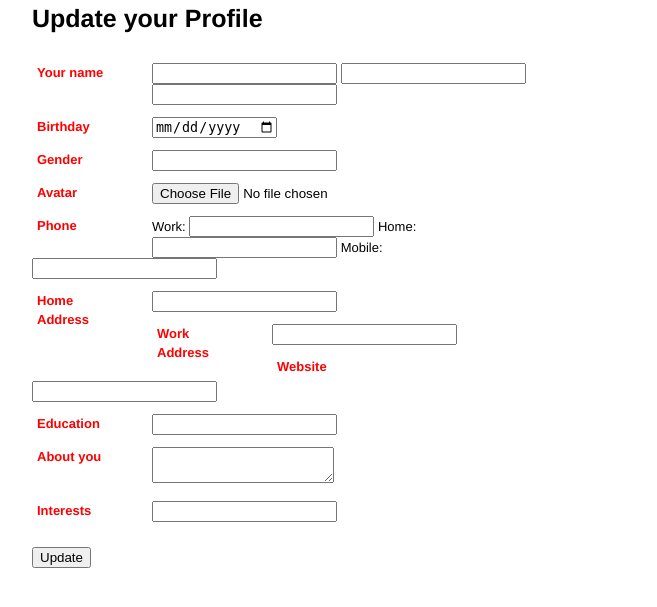
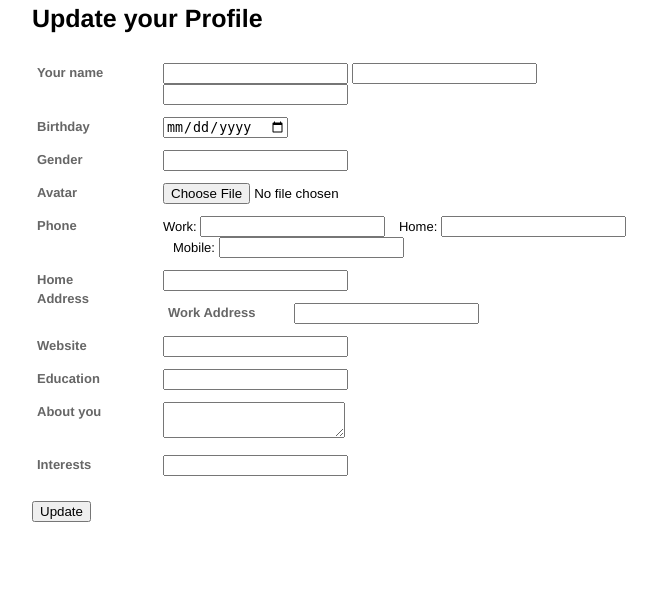
Before and after one commit to hongphi/vietdev, a Django app: template templates/profile/update_profile.html in a window 1280 px wide. Shown: the part 59-666 px from the top of the page, without its empty margins (68-725 px from the left). Run offline with Django 3.2, Linux system fonts and the light colour scheme; the template is opened without the code that fills it, so the values that code supplies are empty, except form fields; tables that the repository leaves empty hold one stand-in row (values such as "Sample post"); form fields are guessed from the names that the template uses; parts of the project's set-up code (start-up, migrations or seed data) failed here and were passed over.

Commit message:
modified layout with css

```diff
--- a/static_source/css/profile.css
+++ b/static_source/css/profile.css
@@ -1,7 +1,7 @@
 
 .view {
 	margin-left: 100px;
-	width: 500px;
+	width: 600px;
 }
 .profile {
 	display: block;
@@ -9,18 +9,37 @@
 }
 
 .profile dt {
-	color: red;
+	color: #666666;
 	position: inherit;
 	float: left;
     font-weight: bold;
     margin-right: 30px;
     padding: 5px;
-    width: 80px;
+    width: 91px;
 
 }
 
 .profile dd {
-	margin:2px 0;
-    padding:5px 0;
+	margin: 2px 0;
+    padding: 5px 5px;
 	background: transparent;
 }
+
+#id_home_address, #id_work_address, #id_website {
+	width: 350px;
+}
+#id_work_phone, #id_home_phone, #id_mobile_phone {
+	width: 80px;
+}
+
+#id_first_name, #id_middle_name, #id_last_name {
+	width: 100px;
+}
+
+#id_education, #id_about_user, #id_interests {
+	width: 450px;
+	font: 12px/1.4em Verdana,sans-serif;
+}
+.phone {
+	margin-left: 10px;
+}
--- a/templates/profile/profile.html
+++ b/templates/profile/profile.html
@@ -11,6 +11,8 @@
 		<dl class="profile">
 		  {% if profile.avatar %}
 		  <dt><img alt="{{ profile.user.username }}" height="80" src="{{ profile.avatar.url }}"></dt>
+		  {% else %}
+		  <dt><img alt="{{ profile.user.username }}" height="80" src="{{ STATIC_URL }}/images/noavatar.jpg"></dt>
 		  {% endif %}
 	  	  <dd> <h3 style="margin-top: 30px;"> {{ profile|fullname }}</h3></dd>
 		  <dt>Website</dt>
```
